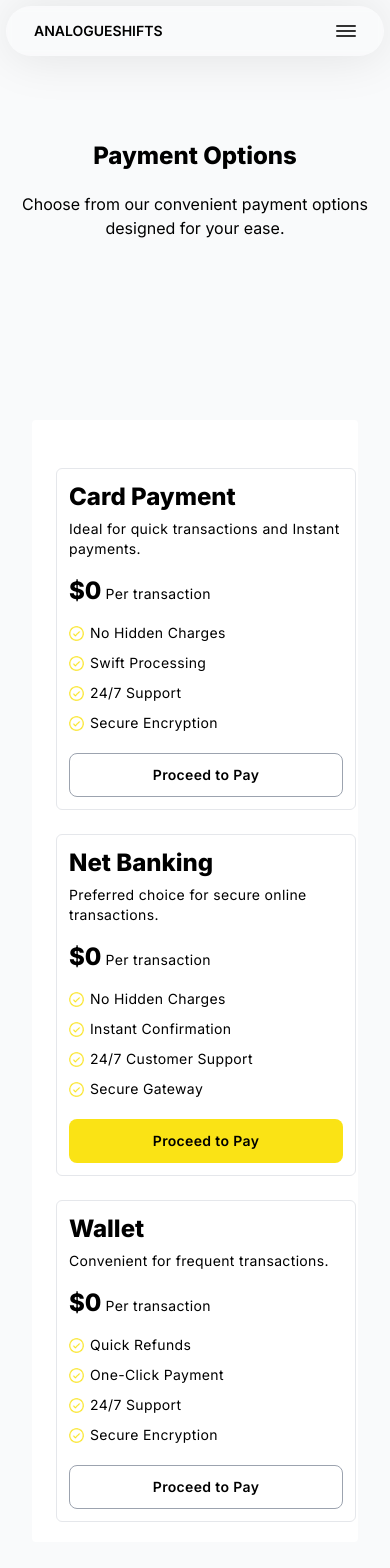
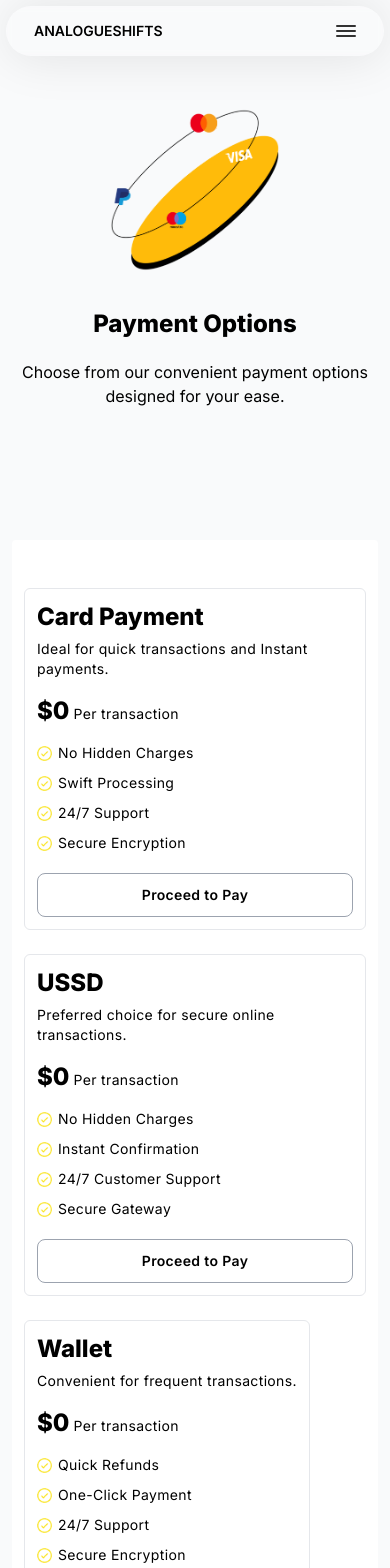
Before and after one commit to analogueshifts/pay.analogueshifts.com, a Next.js app: page / in a window 390 px wide. Shown: the top 1568 px of the page. Built offline with nearby package versions, Linux system fonts and the light colour scheme.

Commit message:
Pages updated

```diff
--- a/app/[paymentMethod]/page.js
+++ b/app/[paymentMethod]/page.js
@@ -1,7 +1,7 @@
 "use client";
 import { useState } from "react";
 import Image from "next/image";
-import AnalogueShifts from "@/public/analogueShifts.png";
+import Pay from "@/public/pay.png";
 import FlutterwavePay from "../Components/FlutterwavePay";
 
 export default function Page({ params }) {
@@ -68,7 +68,7 @@ export default function Page({ params }) {
 
   return (
     <main className="w-full flex justify-center pb-10 pt-[100px]">
-      <div className="w-[1000px] max-[1100px]:w-[90%]">
+      <div className="bg-yellow-50 p-2 md:p-9 rounded-md shadow-2xl w-[1100px] max-[1100px]:w-[90%]">
         <p className="text-black font-extrabold text-3xl">Payment details</p>
         <div className="w-full max-[900px]:flex-col pt-10 flex gap-[60px] max-[900px]:gap-[35px]">
           <div className="w-[calc(50%-30px)] flex flex-wrap gap-x-4 gap-y-4 max-[900px]:w-full">
@@ -137,11 +137,11 @@ export default function Page({ params }) {
               <FlutterwavePay data={data} />
             </div>
           </div>
-          <div className="w-[calc(50%-30px)] relative max-[900px]:w-full xl:max-[900px]:h-[700px]">
+          <div className="w-[calc(50%-30px)] relative max-[900px]:w-full xl:max-[900px]:h-[700px] z-0">
             <Image
-              src={AnalogueShifts}
+              src={Pay}
               alt="AnalogueShift's Logo"
-              className="w-full h-[90%] max-[900px]:h-full"
+              className="w-full h-[90%] max-[900px]:h-full object-cover rounded-lg z-0"
             />
             <div className="absolute bottom-[calc(10%+50px)] max-[900px]:bottom-[30px] left-[15px] w-[calc(100%-30px)] flex justify-between items-center">
               <p className="text-black font-bold text-xl">AnalogueShifts</p>
--- a/app/page.js
+++ b/app/page.js
@@ -1,6 +1,7 @@
 import Image from "next/image";
 import Link from "next/link";
 import check from "@/public/Vector.png";
+import Landing from "@/public/landing.png";
 
 export default function Home() {
   const paymentOptions = [
@@ -17,7 +18,7 @@ export default function Home() {
       ],
     },
     {
-      title: "Net Banking",
+      title: "USSD",
       subTitle: "Preferred choice for secure online transactions.",
       amount: 0,
       path: "/net-banking",
@@ -44,7 +45,10 @@ export default function Home() {
 
   return (
     <main className="w-full bg-homeBackgroundColor">
-      <div className="w-full flex h-[380px] bg-transparent flex-col items-center justify-center gap-5">
+      <div className="w-full flex min-h-[500px] bg-transparent flex-col items-center justify-center gap-5">
+        <div>
+          <Image src={Landing} alt="Check Mark" width={200} height={200} />
+        </div>
         <p className="text-black font-extrabold text-4xl text-center max-[500px]:text-2xl">
           Payment Options
         </p>
@@ -52,10 +56,13 @@ export default function Home() {
           Choose from our convenient payment options designed for your ease.
         </p>
       </div>
-      <div className="w-full bg-transparent h-[500px] px-8 max-[1050px]:h-auto max-[1050px]:py-10">
-        <div className="w-full h-[450px] bg-white rounded pt-12 px-6 gap-y-6 flex flex-wrap justify-between pb-5 max-[1050px]:h-auto">
+      <div className="w-full bg-transparent h-[500px] px-3 xl:px-8 max-[1050px]:h-auto max-[1050px]:py-10">
+        <div className="w-full h-[450px] bg-white rounded pt-12 px-3 xl:px-6 gap-y-6 flex flex-wrap justify-between pb-5 max-[1050px]:h-auto">
           {paymentOptions.map((option, index) => (
-            <div key={index} className="grid min-w-[300px] w-[30%] h-full p-3 border rounded-md">
+            <div
+              key={index}
+              className="grid xl:min-w-[300px] h-full p-3 border rounded-md"
+            >
               <p className="text-black font-extrabold text-2xl">
                 {option.title}
               </p>
```
Also changed, not shown: public/landing.png (added), public/pay.png (added).
